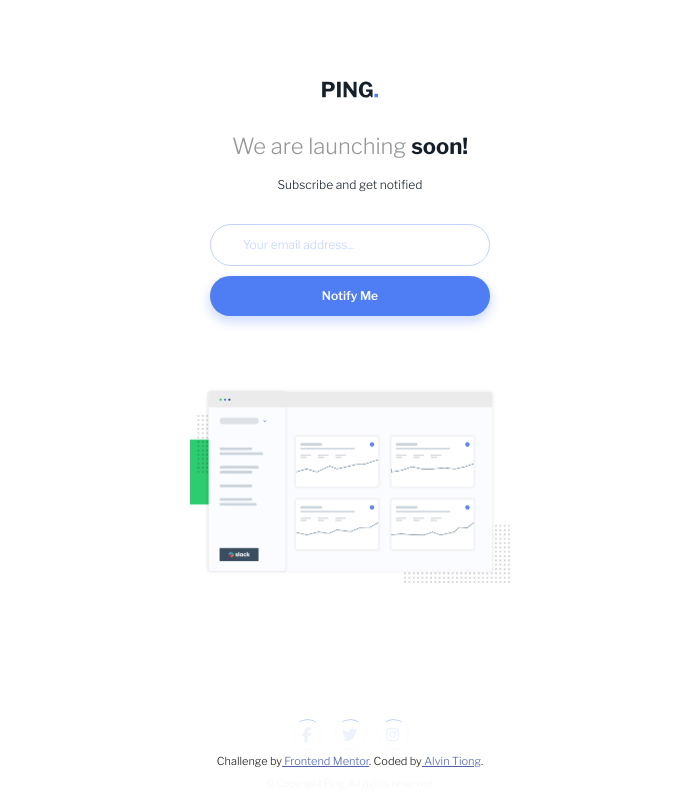
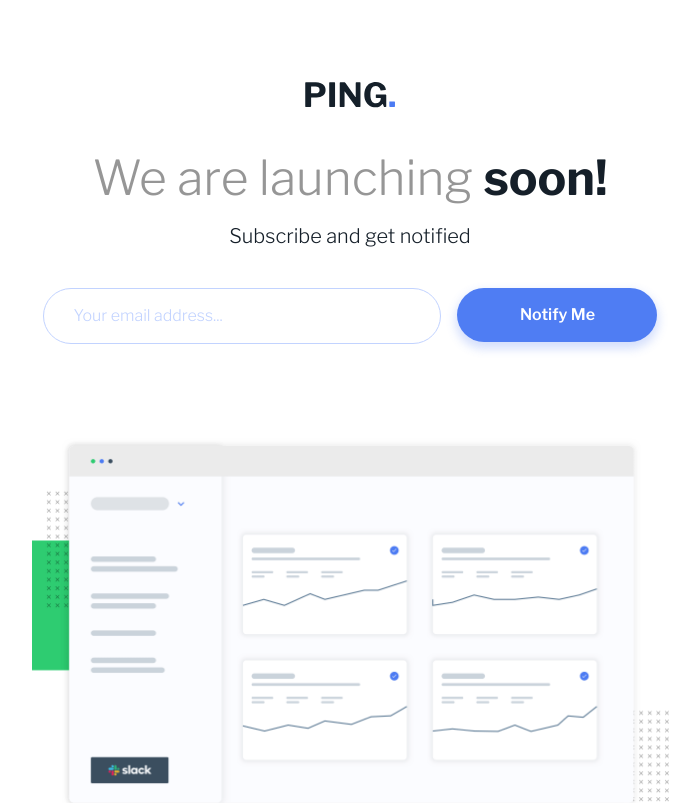
Before and after one commit to chuantiong/ping-single-column-coming-soon-page-react, a React (Vite) app: page / in a window 1280 px wide. Shown: the top 803 px of the page, without its empty margins (290-990 px from the left). Built offline with nearby package versions, Linux system fonts and the light colour scheme.

Commit message:
Commit changes

```diff
--- a/src/App.jsx
+++ b/src/App.jsx
@@ -6,12 +6,14 @@
 const App = () => {
 
   return (
-    <main className="container">
-      <Hero />
-      <img className="dashboard-img" src={dashboardImage} alt="Illustration dashboard" />
-      <Footer />
+    <>
+      <main className="main">
+        <Hero />
+        <div className="container"><img className="dashboard-img" src={dashboardImage} alt="Illustration dashboard" /></div>
+        <Footer />
+      </main>
       <Attribution />
-    </main>
+    </>
   )
 }
 
--- a/src/components/Footer.jsx
+++ b/src/components/Footer.jsx
@@ -5,15 +5,15 @@
     return (
         <footer className="footer">
             <div className="footer__icons-wrapper">
-                <div className="footer__icon">
+                <a className="footer__icon" href="#">
                     <FontAwesomeIcon icon={faFacebookF} />
-                </div>
-                <div className="footer__icon">
+                </a>
+                <a className="footer__icon" href="#">
                     <FontAwesomeIcon icon={faTwitter} />
-                </div>
-                <div className="footer__icon">
+                </a>
+                <a className="footer__icon" href="#">
                     <FontAwesomeIcon icon={faInstagram} />
-                </div>
+                </a>
             </div>
             <span className="footer__text">&copy; Copyright Ping. All rights reserved.</span>
         </footer>
--- a/src/components/Hero.jsx
+++ b/src/components/Hero.jsx
@@ -2,16 +2,18 @@
 
 const Hero = () => {
     return (
-        <div className="hero">
+        <div className="hero container">
             <img className="hero__logo" src={pingLogo} alt="Ping logo" />
             <h1 className="hero__title">We are launching <span>soon!</span></h1>
             <span className="hero__description">Subscribe and get notified</span>
             <form className="subscribe">
-                <input
-                    className="subscribe__email-input" type="email"
-                    placeholder="Your email address..."
-                />
-                <span className="subscribe__error-message">Please provide a valid email address</span>
+                <div className="subscribe__input-wrapper">
+                    <input
+                        className="subscribe__email-input" type="email"
+                        placeholder="Your email address..."
+                    />
+                    <span className="subscribe__error-message">Please provide a valid email address</span>
+                </div>
                 <button
                     className="subscribe__button"
                     type="submit"
--- a/src/index.scss
+++ b/src/index.scss
@@ -29,7 +29,14 @@
 
 .container {
     width: 100%;
+    max-width: 637px;
+    margin-inline: auto;
+}
+
+.main {
+    width: 100%;
     max-width: 375px;
+    max-width: 1440px;
     margin: 0 auto;
     padding-block: 5.06rem 2.31rem;
 }
@@ -40,8 +47,8 @@
     flex-direction: column;
     justify-content: center;
     align-items: center;
+    margin-bottom: 4.5rem;
     padding-inline: 2.28rem;
-    margin-bottom: 4.5rem;
 
     &__logo {
         display: block;
@@ -82,7 +89,14 @@
             border-radius: 100vw;
         }
 
+        &__input-wrapper {
+            width: 100%;
+            display: flex;
+            flex-direction: column;
+        }
+
         &__email-input {
+            width: 100%;
             font-weight: 300;
             line-height: 1.25rem;
             padding: .83em 2.66em;
@@ -111,6 +125,7 @@
         }
 
         &__button {
+            width: 100%;
             background-color: $clr-blue;
             color: #fff;
             font-weight: 600;
@@ -119,6 +134,7 @@
             padding-block: 1em;
             border: none;
             box-shadow: 0px 5px 10px 2px rgba(76, 123, 243, 0.23);
+            cursor: pointer;
         }
     }
 }
@@ -134,8 +150,9 @@
 
     &__icons-wrapper {
         display: flex;
-        gap: .75rem;
+        gap: .78rem;
         justify-content: center;
+        margin-bottom: 1.69rem;
     }
 
     &__icon {
@@ -145,9 +162,14 @@
         place-items: center;
         color: $clr-blue;
         font-size: .95rem;
-        margin-bottom: 1.69rem;
         border-radius: 50%;
         border: .918px solid rgba(76, 123, 243, 0.35);
+        transition: all .3s ease-in-out;
+
+        &:hover {
+            background-color: $clr-blue;
+            color: #fff;
+        }
     }
 
     &__text {
@@ -161,20 +183,93 @@
 
 /* Attribution */
 .attribution {
-    background-color: #fff;
+    width: 100vw;
+    background-color: black;
     opacity: .9;
     padding: 2rem;
-    position: fixed;
-    bottom: 0;
-    left: 0;
-    right: 0;
+    margin: 0;
 
     &__text {
+        color: #fff;
         font-size: 11px;
         text-align: center;
     }
 
     &__link {
-        color: hsl(228, 45%, 44%);
+        color: #fff;
+        font-weight: 600;
     }
 }
+
+@media screen and (min-width: 768px) {
+    .hero {
+        padding: 0;
+        margin-bottom: 5.88rem;
+
+        &__logo {
+            width: 90px;
+            margin-bottom: 2.5rem;
+        }
+
+        &__title {
+            font-size: 3rem;
+            line-height: 3.75rem;
+            margin-bottom: .33em;
+        }
+
+        &__description {
+            font-size: 1.25rem;
+        }
+
+        .subscribe {
+            flex-direction: row;
+            justify-content: space-between;
+            align-items: start;
+            margin-top: 2.5rem;
+            padding-inline: .69rem;
+
+            &__email-input,
+            &__button {
+                font-size: 1rem;
+            }
+
+            &__input-wrapper {
+                margin-right: 1em;
+            }
+
+            &__email-input {
+                padding: 1.065em 1.88em;
+            }
+
+            &__error-message {
+                font-size: 0.75rem;
+                letter-spacing: 0.00938rem;
+                text-align: start;
+                margin-left: 2.5em;
+                margin-block: .5em 0;
+            }
+
+            &__button {
+                max-width: 200px;
+                margin-top: 0;
+                padding-block: 1.2em;
+            }
+        }
+    }
+
+    .dashboard-img {
+        width: 100%;
+        margin-bottom: 4.5rem;
+        padding-inline: 0;
+    }
+
+    .footer {
+        &__icons-wrapper {
+            margin-bottom: 1.56rem;
+        }
+
+        &__text {
+            font-size: 0.75rem;
+        }
+    }
+}
```
